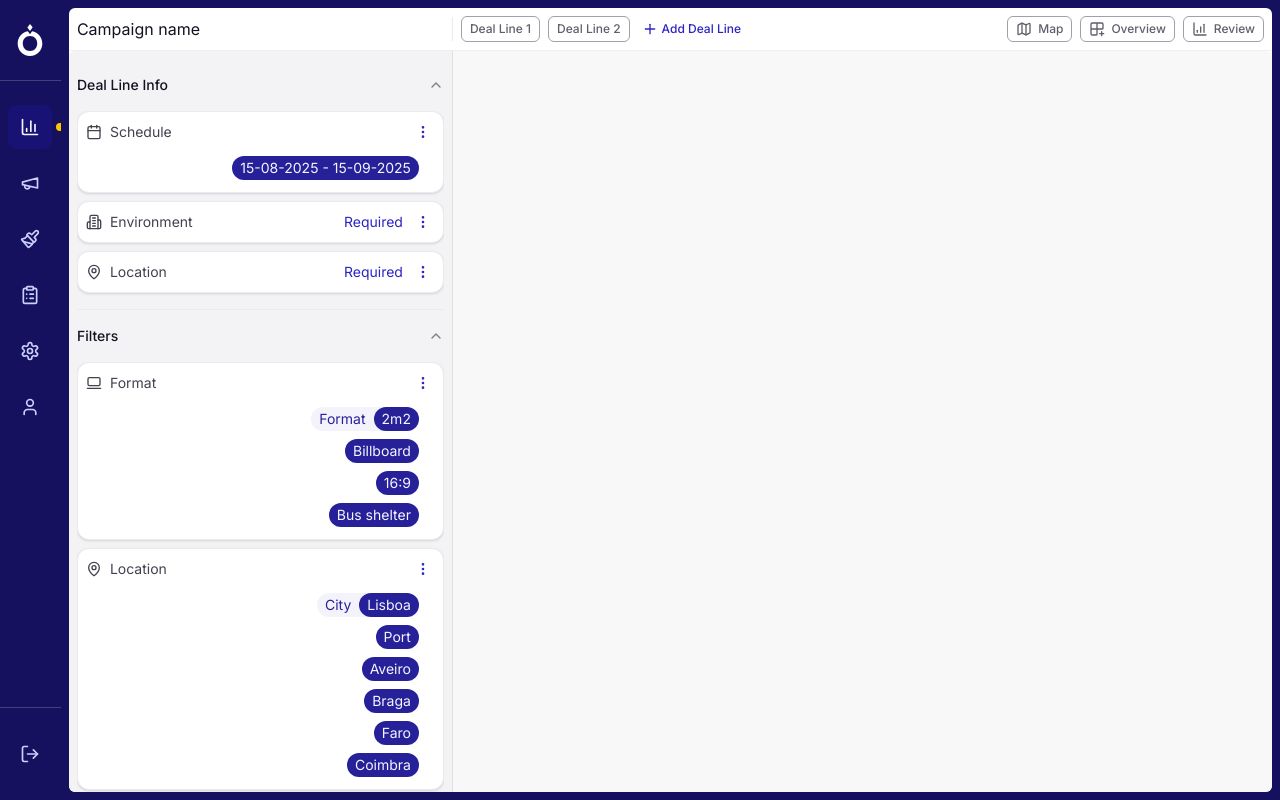
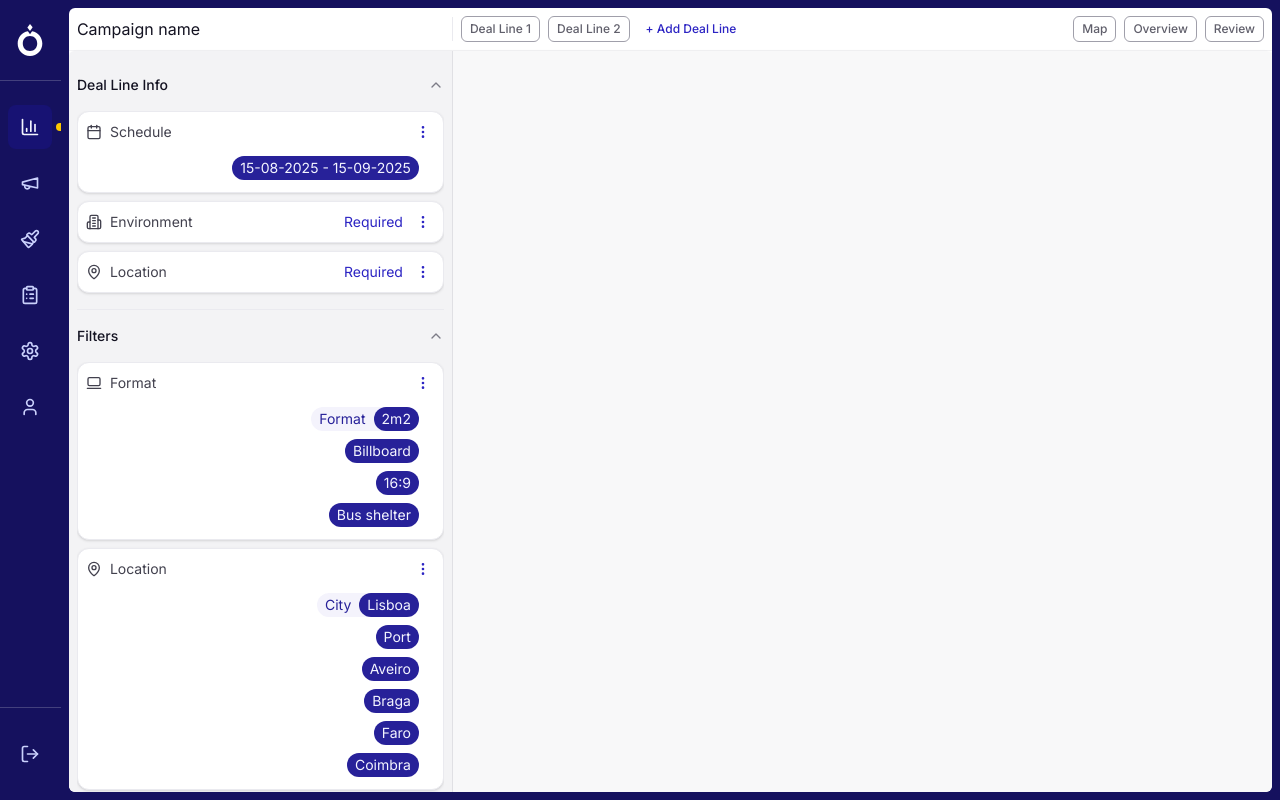
Before and after one commit to raulalgo/shadcn-ui-registry-starter, a Next.js app: page /starters/map_view in a window 1280 px wide. Built offline with nearby package versions, Linux system fonts and the light colour scheme.

Commit message:
Refactor Header Planner component for improved UI consistency
- Removed unnecessary icons from TabsTrigger elements for a cleaner look.
- Simplified the Add Deal Line button text for better clarity.

```diff
--- a/src/components/ui/planner-header.tsx
+++ b/src/components/ui/planner-header.tsx
@@ -1,6 +1,5 @@
 import React from "react";
 import { Tabs, TabsList, TabsTrigger } from "./tabs";
-import { ChartColumnIncreasing, Grid2x2Plus, Map, Plus } from "lucide-react";
 import { Button } from "./button";
 
 const HeaderPlanner = () => {
@@ -14,15 +13,15 @@ const HeaderPlanner = () => {
                 </TabsList>
             </Tabs>
             <Button variant="ghost" size="xs">
-              <Plus /> Add Deal Line
+              + Add Deal Line
             </Button>
           </div>
           <div className="px-2">
             <Tabs>
                 <TabsList>
-                    <TabsTrigger value="tab1"> <Map />Map</TabsTrigger>
-                    <TabsTrigger value="tab2"> <Grid2x2Plus />Overview</TabsTrigger>
-                    <TabsTrigger value="tab3"> <ChartColumnIncreasing />Review</TabsTrigger>
+                    <TabsTrigger value="tab1">Map</TabsTrigger>
+                    <TabsTrigger value="tab2">Overview</TabsTrigger>
+                    <TabsTrigger value="tab3">Review</TabsTrigger>
                 </TabsList>
             </Tabs>
           </div>
```
